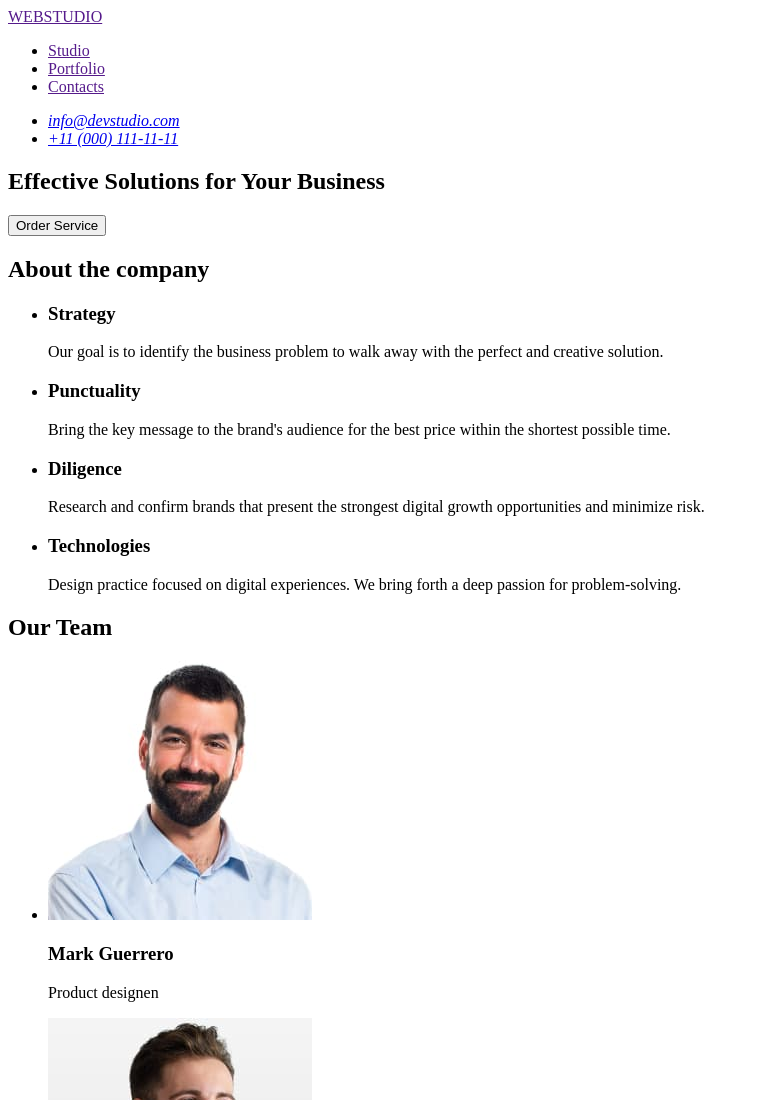
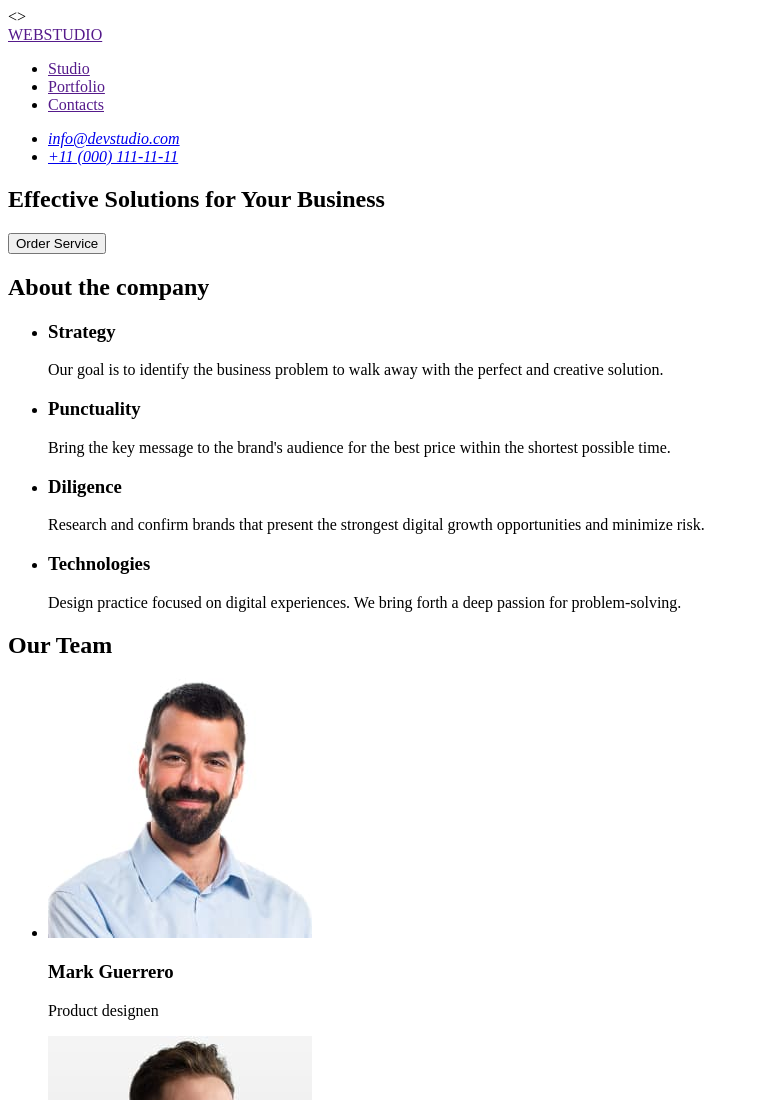
Before and after one commit to angela-tokarchuk/goit-markup-hw-01, a plain HTML site: page index.html in a window 1280 px wide. Shown: the top 1100 px of the page, without its empty margins (0-759 px from the left). Drawn offline with Linux system fonts and the light colour scheme.

Commit message:
change teg main

```diff
--- a/index.html
+++ b/index.html
@@ -6,7 +6,7 @@
     <meta name="viewport" content="widh=device=widh, initial-scale=1.0" />
     <title>WEBSTUDIO</title>
   </head>
-  <body>
+  <>
     <header>
       <nav>
         <a href="">WEBSTUDIO</a>
@@ -28,8 +28,7 @@
         <h1>Effective Solutions for Your Business</h1>
         <button type="button">Order Service</button>
       </section>
-    </main>
-    <section>
+     <section>
       <h2 class="visually-hidden">About the company</h2>
       <ul>
         <li>
@@ -107,6 +106,7 @@
         </li>
       </ul>
     </section>
+  </main>
     <footer>
       <a href="">WEBSTUDIO</a>
       <p>
```
